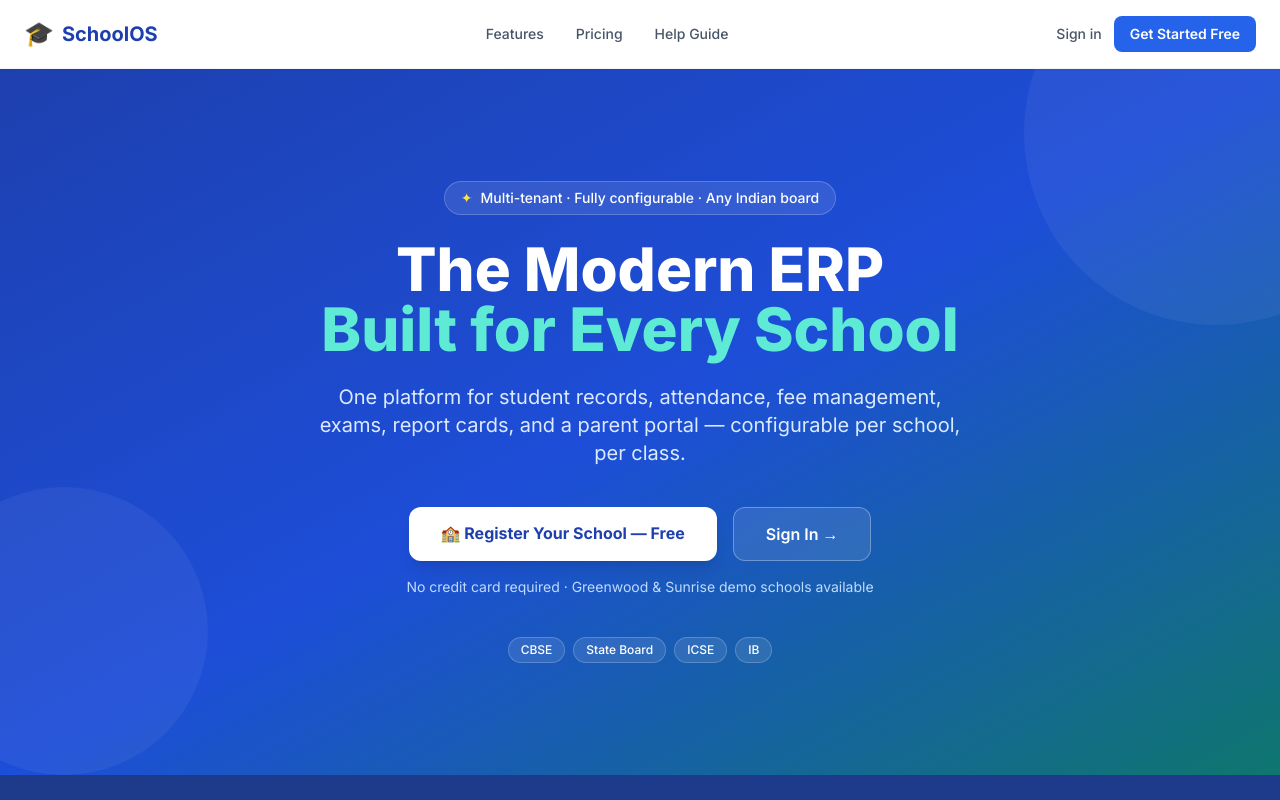
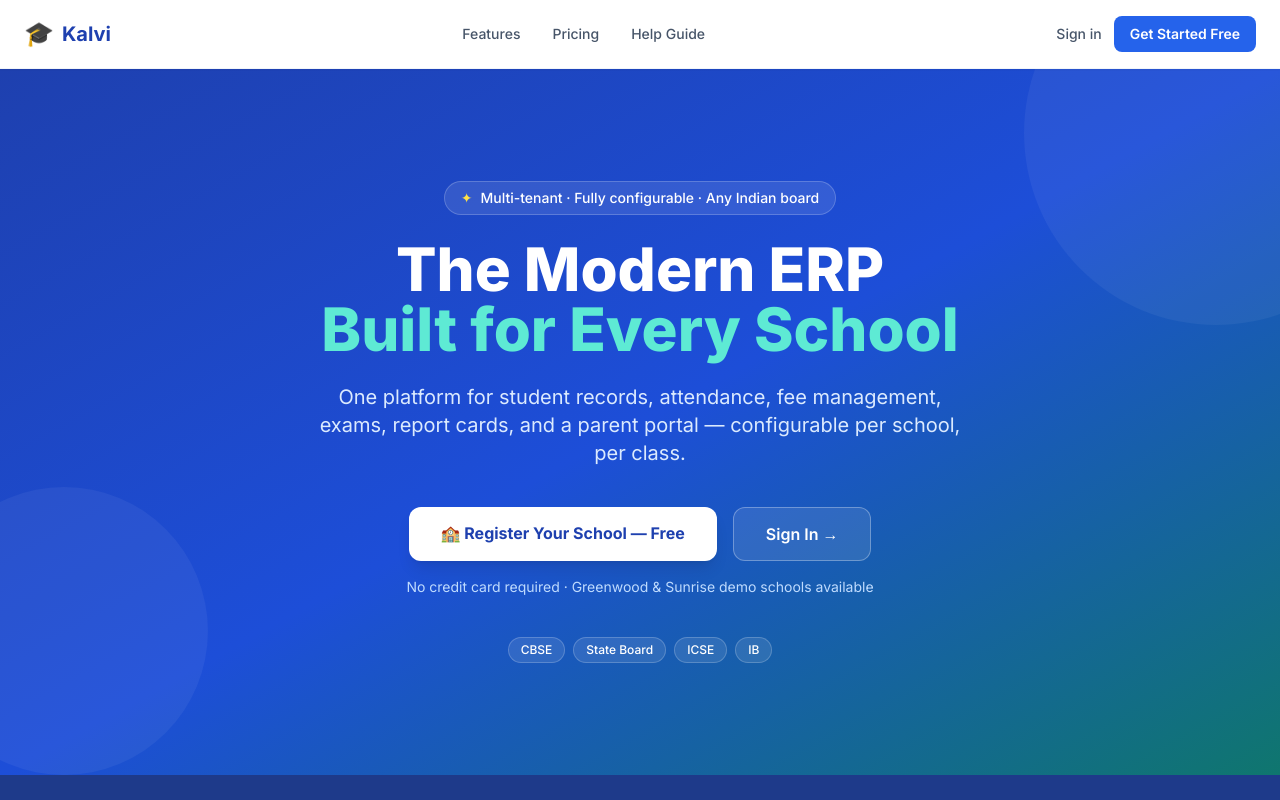
Before and after one commit to Akz06/Kalvi, a React (Vite) app in the folder frontend/: page / in a window 1280 px wide. Shown: the top 800 px of the page. Built offline with nearby package versions, Linux system fonts and the light colour scheme; no server answers; what @react-pdf/renderer would draw is missing.

Commit message:
rebrand: rename SchoolOS -> Kalvi across all frontend UI

```diff
--- a/frontend/index.html
+++ b/frontend/index.html
@@ -3,8 +3,8 @@
   <head>
     <meta charset="UTF-8" />
     <meta name="viewport" content="width=device-width, initial-scale=1.0" />
-    <title>SchoolOS — Modern ERP for Schools</title>
-    <meta name="description" content="A complete, configurable School ERP — multi-tenant, built for CBSE, State Board, ICSE schools across India." />
+    <title>Kalvi — Modern ERP for Schools</title>
+    <meta name="description" content="Kalvi — a complete, configurable School ERP — multi-tenant, built for CBSE, State Board, ICSE schools across India." />
     <link rel="preconnect" href="https://fonts.googleapis.com" />
     <link rel="preconnect" href="https://fonts.gstatic.com" crossorigin />
     <link href="https://fonts.googleapis.com/css2?family=Inter:wght@300;400;500;600;700;800&display=swap" rel="stylesheet" />
--- a/frontend/src/components/Layout.tsx
+++ b/frontend/src/components/Layout.tsx
@@ -67,7 +67,7 @@
 
   const features = config?.features;
 
-  const schoolName = config?.name ?? "School ERP";
+  const schoolName = config?.name ?? "Kalvi";
   const subtitle = config?.settings
     ? [config.settings.city, config.settings.board].filter(Boolean).join(" • ")
     : "";
--- a/frontend/src/pages/Fees.tsx
+++ b/frontend/src/pages/Fees.tsx
@@ -224,7 +224,7 @@
     const schoolSettings = config?.settings;
     return {
       school: {
-        name: config?.name ?? "School ERP",
+        name: config?.name ?? "Kalvi",
         addressLine: schoolSettings?.addressLine,
         city: schoolSettings?.city,
         state: schoolSettings?.state,
--- a/frontend/src/pages/Login.tsx
+++ b/frontend/src/pages/Login.tsx
@@ -32,7 +32,7 @@
       <div className="card w-full max-w-md p-8">
         <div className="text-center mb-6">
           <div className="text-4xl">🎓</div>
-          <h1 className="text-2xl font-bold mt-2">School ERP</h1>
+          <h1 className="text-2xl font-bold mt-2">Kalvi</h1>
           <p className="text-sm text-slate-500">Multi-School Management</p>
         </div>
         <form onSubmit={submit} className="space-y-4">
--- a/frontend/src/pages/ReportCard.tsx
+++ b/frontend/src/pages/ReportCard.tsx
@@ -126,7 +126,7 @@
     const settings = config?.settings;
     return {
       school: {
-        name: config?.name ?? "School ERP",
+        name: config?.name ?? "Kalvi",
         addressLine: settings?.addressLine,
         city: settings?.city,
         state: settings?.state,
--- a/frontend/src/pages/public/FeaturesPage.tsx
+++ b/frontend/src/pages/public/FeaturesPage.tsx
@@ -134,7 +134,7 @@
         <div className="max-w-7xl mx-auto px-6 py-4 flex items-center justify-between">
           <Link to="/" className="flex items-center gap-2">
             <span className="text-2xl">🎓</span>
-            <span className="text-xl font-bold text-brand-800">SchoolOS</span>
+            <span className="text-xl font-bold text-brand-800">Kalvi</span>
           </Link>
           <nav className="hidden md:flex items-center gap-8 text-sm font-medium text-slate-600">
             <Link to="/features" className="text-brand-700 font-semibold">Features</Link>
@@ -208,10 +208,10 @@
       </section>
 
       <footer className="bg-slate-900 text-slate-500 py-8 text-center text-sm">
-        <Link to="/" className="text-white font-bold mr-4">🎓 SchoolOS</Link>
+        <Link to="/" className="text-white font-bold mr-4">🎓 Kalvi</Link>
         <Link to="/pricing" className="hover:text-white mr-4 transition">Pricing</Link>
         <Link to="/help" className="hover:text-white transition">Help Guide</Link>
-        <p className="mt-4 text-xs">© {new Date().getFullYear()} SchoolOS</p>
+        <p className="mt-4 text-xs">© {new Date().getFullYear()} Kalvi</p>
       </footer>
     </div>
   );
--- a/frontend/src/pages/public/HelpPage.tsx
+++ b/frontend/src/pages/public/HelpPage.tsx
@@ -10,7 +10,7 @@
       {
         title: "Registering your school",
         content: `
-To register your school on SchoolOS:
+To register your school on Kalvi:
 
 1. Go to **Get Started** (top-right on any public page) or visit **/register**.
 2. Fill in:
@@ -318,7 +318,7 @@
         <div className="max-w-7xl mx-auto px-6 py-4 flex items-center justify-between">
           <Link to="/" className="flex items-center gap-2">
             <span className="text-2xl">🎓</span>
-            <span className="text-xl font-bold text-brand-800">SchoolOS</span>
+            <span className="text-xl font-bold text-brand-800">Kalvi</span>
           </Link>
           <nav className="hidden md:flex items-center gap-8 text-sm font-medium text-slate-600">
             <Link to="/features" className="hover:text-brand-600 transition">Features</Link>
@@ -339,7 +339,7 @@
         <div className="max-w-2xl mx-auto px-6">
           <h1 className="text-4xl font-extrabold">Help Guide</h1>
           <p className="text-brand-100 mt-3 text-lg">
-            Step-by-step guides for everything in SchoolOS.
+            Step-by-step guides for everything in Kalvi.
           </p>
         </div>
       </section>
@@ -436,10 +436,10 @@
 
       {/* Footer */}
       <footer className="bg-slate-900 text-slate-500 py-8 text-center text-sm mt-12">
-        <Link to="/" className="text-white font-bold mr-4">🎓 SchoolOS</Link>
+        <Link to="/" className="text-white font-bold mr-4">🎓 Kalvi</Link>
         <Link to="/features" className="hover:text-white mr-4 transition">Features</Link>
         <Link to="/pricing" className="hover:text-white transition">Pricing</Link>
-        <p className="mt-4 text-xs">© {new Date().getFullYear()} SchoolOS</p>
+        <p className="mt-4 text-xs">© {new Date().getFullYear()} Kalvi</p>
       </footer>
     </div>
   );
--- a/frontend/src/pages/public/HomePage.tsx
+++ b/frontend/src/pages/public/HomePage.tsx
@@ -60,7 +60,7 @@
 ];
 
 const STATS = [
-  { value: "50+", label: "Schools trust SchoolOS" },
+  { value: "50+", label: "Schools trust Kalvi" },
   { value: "12", label: "Fully configurable modules" },
   { value: "PDF", label: "Receipts & report cards" },
   { value: "100%", label: "Multi-tenant isolation" },
@@ -75,7 +75,7 @@
         <div className="max-w-7xl mx-auto px-6 py-4 flex items-center justify-between">
           <Link to="/" className="flex items-center gap-2">
             <span className="text-2xl">🎓</span>
-            <span className="text-xl font-bold text-brand-800">SchoolOS</span>
+            <span className="text-xl font-bold text-brand-800">Kalvi</span>
           </Link>
           <nav className="hidden md:flex items-center gap-8 text-sm font-medium text-slate-600">
             <Link to="/features" className="hover:text-brand-600 transition">Features</Link>
@@ -215,7 +215,7 @@
               Built for Indian schools
             </span>
             <h2 className="text-3xl md:text-4xl font-bold text-slate-800 mt-2">
-              Every school is different.<br />SchoolOS adapts.
+              Every school is different.<br />Kalvi adapts.
             </h2>
             <p className="text-slate-500 mt-4 leading-relaxed">
               Configure your class range (LKG to Class 12), board, currency, sections
@@ -350,7 +350,7 @@
           <div className="col-span-2 md:col-span-1">
             <div className="flex items-center gap-2 mb-3">
               <span className="text-xl">🎓</span>
-              <span className="text-white font-bold text-base">SchoolOS</span>
+              <span className="text-white font-bold text-base">Kalvi</span>
             </div>
             <p className="text-slate-500 leading-relaxed text-xs">
               Modern school management for CBSE, State Board, ICSE and IB schools across India.
@@ -380,7 +380,7 @@
           </div>
         </div>
         <div className="max-w-7xl mx-auto px-6 mt-10 pt-6 border-t border-slate-800 text-center text-xs text-slate-600">
-          © {new Date().getFullYear()} SchoolOS · Multi-tenant School ERP
+          © {new Date().getFullYear()} Kalvi · Multi-tenant School ERP
         </div>
       </footer>
     </div>
--- a/frontend/src/pages/public/PricingPage.tsx
+++ b/frontend/src/pages/public/PricingPage.tsx
@@ -78,7 +78,7 @@
   },
   {
     q: "Can multiple schools (branches) share the same platform?",
-    a: "Absolutely. SchoolOS is built multi-tenant from the ground up. Each school or branch gets its own isolated environment with separate data, users, and configuration.",
+    a: "Absolutely. Kalvi is built multi-tenant from the ground up. Each school or branch gets its own isolated environment with separate data, users, and configuration.",
   },
   {
     q: "Is data from one school visible to another?",
@@ -99,7 +99,7 @@
         <div className="max-w-7xl mx-auto px-6 py-4 flex items-center justify-between">
           <Link to="/" className="flex items-center gap-2">
             <span className="text-2xl">🎓</span>
-            <span className="text-xl font-bold text-brand-800">SchoolOS</span>
+            <span className="text-xl font-bold text-brand-800">Kalvi</span>
           </Link>
           <nav className="hidden md:flex items-center gap-8 text-sm font-medium text-slate-600">
             <Link to="/features" className="hover:text-brand-600 transition">Features</Link>
@@ -219,10 +219,10 @@
 
       {/* Footer */}
       <footer className="bg-slate-900 text-slate-500 py-8 text-center text-sm">
-        <Link to="/" className="text-white font-bold mr-4">🎓 SchoolOS</Link>
+        <Link to="/" className="text-white font-bold mr-4">🎓 Kalvi</Link>
         <Link to="/features" className="hover:text-white mr-4 transition">Features</Link>
         <Link to="/help" className="hover:text-white transition">Help Guide</Link>
-        <p className="mt-4 text-xs">© {new Date().getFullYear()} SchoolOS</p>
+        <p className="mt-4 text-xs">© {new Date().getFullYear()} Kalvi</p>
       </footer>
     </div>
   );
```
Also changed, not shown: 1 other file (tests, documents, lock files or other folders).
